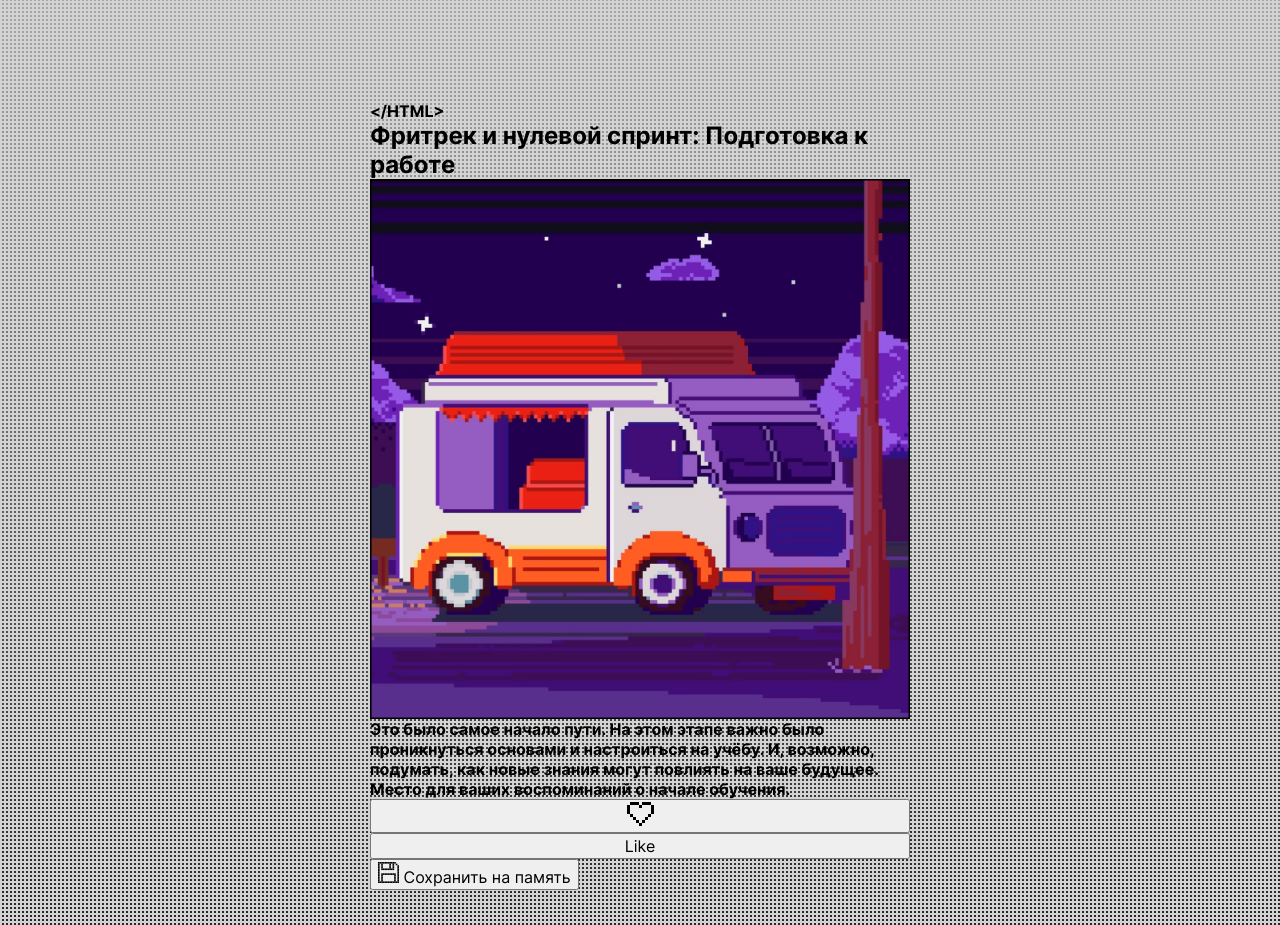
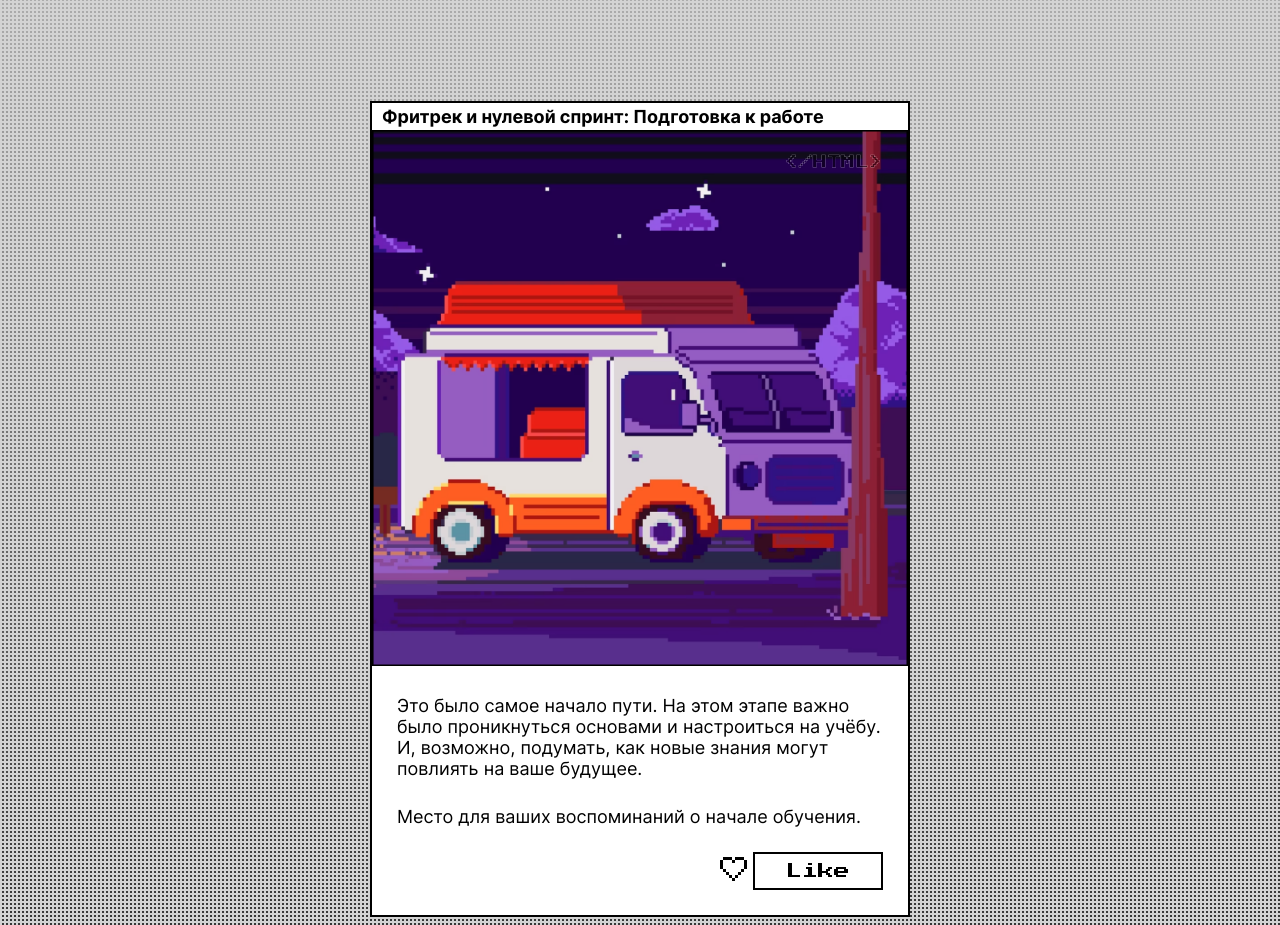
Before and after one commit to dimco666/zakrivayuschiy-teg-f, a plain HTML site: page index.html in a window 1280 px wide. Shown: the part 467-1392 px from the top of the page. Drawn offline with Linux system fonts and the light colour scheme.

Commit message:
доделал внешку карточки и кнопки

```diff
--- a/index.html
+++ b/index.html
@@ -46,11 +46,16 @@
     </header>
     <main class="content">
       <article class="card">
+        <h2 class="card__title">Фритрек и нулевой спринт: Подготовка к работе</h2>
+        <div class="img-container">
+          <img class="card__image" src="../svg/image.png" alt="Автобус на фоне темного неба">
           <p class="watermark">&lt;/HTML&gt;</p>
-        <h2 class="card__title">Фритрек и нулевой спринт: Подготовка к работе</h2>
-        <img class="card__image" src="../svg/image.png" alt="Автобус на фоне темного неба">
+        </div>
+        <div class="card__description">
           <p class="card__text">Это было самое начало пути. На этом этапе важно было проникнуться основами и настроиться на учёбу. И, возможно, подумать, как новые знания могут повлиять на ваше будущее.</p>
           <p class="card__text">Место для ваших воспоминаний о начале обучения.</p>
+          </div>
+        <div class="buttons">
           <button class="card__icon-button">
             <svg xmlns="http://www.w3.org/2000/svg" width="27" height="24" viewBox="0 0 27 24" fill="none" class="like-icon">
               <path d="M6 0H3V3H6V0Z" fill="black"/>
@@ -75,11 +80,12 @@
               <path d="M15 21H12V24H15V21Z" fill="black"/>
             </svg>
           </button>
-        <button class="card__like-button">
+          <button class="button card__like-button">
             <span class="button__text">Like</span>
           </button>
+        </div>
       </article>
-      <button>
+      <button class="button button-save">
         <svg xmlns="http://www.w3.org/2000/svg" width="21" height="21" viewBox="0 0 21 21" fill="none">
           <use href="#floppy-1">
         </svg>
--- a/styles/style.css
+++ b/styles/style.css
@@ -72,4 +72,94 @@ margin-top: 20px;
 .card {
   display: flex;
   flex-direction: column;
+  background-color: var(--background-color);
+  border: 2px solid var(--accent-color);
 }
+
+.card__title {
+font-family: var(--main-font);
+font-size: 18px;
+font-style: normal;
+font-weight: 700;
+line-height: normal;
+padding: 3px 10px;
+}
+
+.card__image {
+  width: 100%;
+  height: 100%;
+}
+
+.watermark {
+  font-family: var(--accent-font), Arial, Helvetica, sans-serif;
+  -webkit-text-stroke: 0.5px var(--background-color);
+  position: absolute;
+  top: 25px;
+  right: 25px;
+  mix-blend-mode: hard-light;
+  opacity: 0.5;
+  color: var(--accent-color);
+  font-size: 14px;
+  font-style: normal;
+  font-weight: 400;
+  line-height: normal;
+  text-transform: uppercase;
+}
+
+.img-container {
+  position: relative;
+}
+
+.card__description {
+  padding: 25px;
+  display: flex;
+  flex-direction: column;
+  gap: 27px;
+}
+
+.card__text {
+  font-family: var(--main-font);
+font-size: 18px;
+font-style: normal;
+font-weight: 400;
+line-height: 21px; /* 116.667% */
+}
+
+.buttons {
+  display: flex;
+  justify-content: flex-end;
+  padding-right: 25px;
+  padding-bottom: 25px;
+}
+
+.button {
+  background-color: var(--background-color);
+  border: 2px solid var(--accent-color);
+}
+
+.button__text {
+  font-family: var(--accent-font);
+}
+
+.card__like-button {
+  display: flex;
+width: 130px;
+height: 38px;
+padding: 9px 17px;
+justify-content: center;
+align-items: center;
+}
+
+.card__icon-button {
+  background-color: var(--background-color);
+  border: none;
+}
+
+.button-save {
+  display: block;
+  margin-top: 54px;
+  margin-left: auto;
+  margin-right: auto;
+height: 55px;
+padding: 15px 20px;
+}
```
Lines whose indentation alone changed are shown as unchanged.
